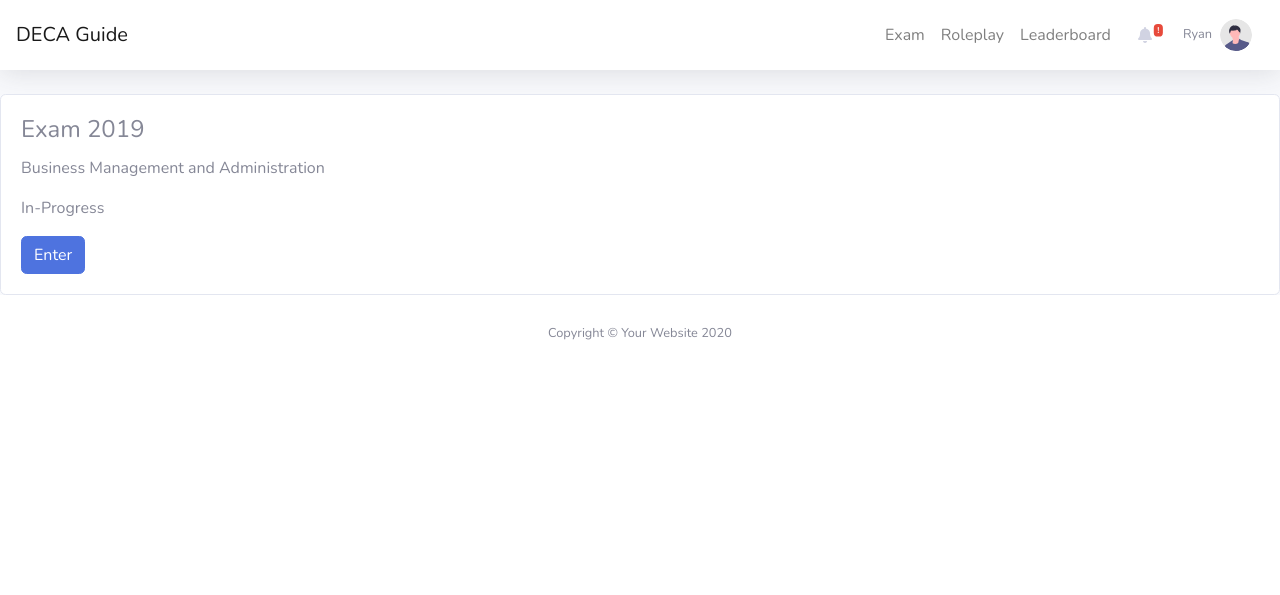
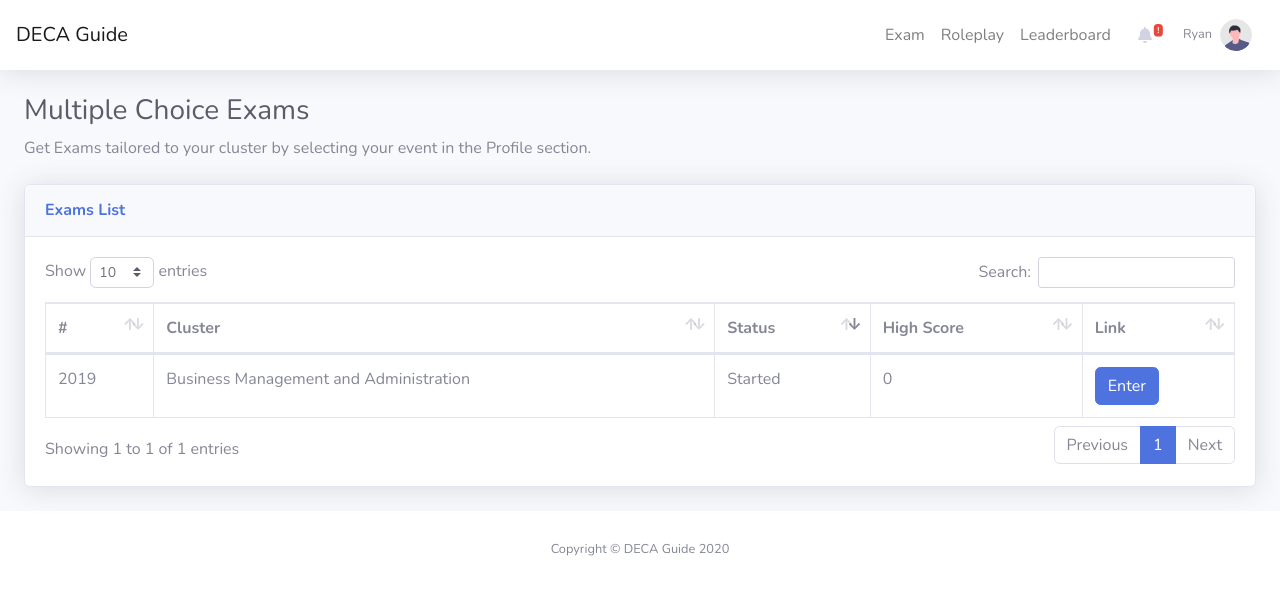
Before and after one commit to RyanLin11/DECA, a Django app: page /exam/ in a window 1280 px wide. Shown: the top 595 px of the page. Run offline with Django 3.2, Linux system fonts and the light colour scheme; a user stored in the database is signed in; data comes from the database, SQL or seed files in the repository; both versions use the stored data as it was after the commit; some libraries are stand-ins or nearby versions.

Commit message:
Exam, Roleplay, and Leaderboard are now in datatable format.

```diff
--- a/accounts/templates/accounts/index.html
+++ b/accounts/templates/accounts/index.html
@@ -59,7 +59,7 @@
                         <div class="col mr-2">
                             <div class="text-xs font-weight-bold text-success text-uppercase mb-1">
                                 Points</div>
-                            <div class="h5 mb-0 font-weight-bold text-gray-800">0</div>
+                            <div class="h5 mb-0 font-weight-bold text-gray-800">{{points}}</div>
                         </div>
                         <div class="col-auto">
                             <i class="fas fa-dollar-sign fa-2x text-gray-300"></i>
--- a/accounts/templates/base.html
+++ b/accounts/templates/base.html
@@ -23,6 +23,8 @@
 
     <!-- Custom styles for this template-->
     <link href="{% static 'accounts/css/sb-admin-2.min.css' %}" rel="stylesheet">
+    <link href="{% static 'accounts/vendor/datatables/dataTables.bootstrap4.min.css' %}" rel="stylesheet">
+
 </head>
 <body id="page-top">
 
@@ -128,7 +130,7 @@
             <footer class="sticky-footer bg-white">
                 <div class="container my-auto">
                     <div class="copyright text-center my-auto">
-                        <span>Copyright &copy; Your Website 2020</span>
+                        <span>Copyright &copy; DECA Guide 2020</span>
                     </div>
                 </div>
             </footer>
@@ -174,6 +176,10 @@
 
     <!-- Page level plugins -->
     <script src="{% static 'accounts/vendor/chart.js/Chart.min.js' %}"></script>
+
+    <script src="{% static 'accounts/vendor/datatables/jquery.dataTables.min.js' %}"></script>
+    <script src="{% static 'accounts/vendor/datatables/dataTables.bootstrap4.min.js' %}"></script>
+    <script src="{% static 'accounts/js/demo/datatables-demo.js' %}"></script>
     {% block script %}
     {% endblock %}
 </body>
--- a/quiz/templates/quiz/exam.html
+++ b/quiz/templates/quiz/exam.html
@@ -17,6 +17,6 @@
             </div>
         </div>
     {% endfor %}
-    <input type="submit" value="Submit">
+    <input type="submit" class="btn btn-primary" value="Save Progress">
 </form>
 {% endblock %}
--- a/quiz/templates/quiz/index.html
+++ b/quiz/templates/quiz/index.html
@@ -1,17 +1,66 @@
-{% extends "base.html" %}
+{% extends 'base.html' %}
+
+{% block title %}
+    Exams
+{% endblock %}
+
 {% block content %}
-    {% for exam, userexam in exams.items %}
-        <div class="card">
-            <div class="card-body">
-                <h4 class="card-title">Exam {{exam.exam_number}}</h4>
-                <p class="card-text">{{exam.exam_cluster.title}}</p>
-                {% if userexam.is_finished %}
-                    <p class="card-text">Score: {{userexam.score}}</p>
-                {% else %}
-                    <p class="card-text">In-Progress</p>
-                {% endif %}
-                <a href="{% url 'quiz:exam' num=exam.exam_number %}" class="btn btn-primary">Enter</a>
+<!-- Begin Page Content -->
+<div class="container-fluid">
+
+    <!-- Page Heading -->
+    <h1 class="h3 mb-2 text-gray-800">Multiple Choice Exams</h1>
+    <p class="mb-4">Get Exams tailored to your cluster by selecting your event in the Profile section.</p>
+
+    <!-- DataTales Example -->
+    <div class="card shadow mb-4">
+        <div class="card-header py-3">
+            <h6 class="m-0 font-weight-bold text-primary">Exams List</h6>
+        </div>
+        <div class="card-body">
+            <div class="table-responsive">
+                <table class="table table-bordered" id="exam_list" width="100%" cellspacing="0">
+                    <thead>
+                        <tr>
+                            <th>#</th>
+                            <th>Cluster</th>
+                            <th>Status</th>
+                            <th>High Score</th>
+                            <th>Link</th>
+                        </tr>
+                    </thead>
+                    <tbody>
+                        {% for exam, user_exam in exams.items %}
+                            <tr>
+                                <td>{{exam.exam_number}}</td>
+                                <td>{{exam.exam_cluster}}</td>
+                                {% if user_exam is None %}
+                                    <td>Not Started</td>
+                                {% elif user_exam.is_finished %}
+                                    <td>Finished</td>
+                                {% else %}
+                                    <td>Started</td>
+                                {% endif %}
+                                <td>{{user_exam.score}}</td>
+                                <td><a href="{% url 'quiz:exam' num=exam.exam_number %}" class="btn btn-primary">Enter</a></td>
+                            </tr>
+                        {% endfor %}
+                    </tbody>
+                </table>
             </div>
         </div>
-    {% endfor %}
+    </div>
+
+</div>
+<!-- /.container-fluid -->
 {% endblock %}
+
+{% block script %}
+<script>
+    $(document).ready(function(){
+        $('#exam_list').DataTable({
+            "order":[[2,"desc"]]
+        });
+    });
+</script>
+{% endblock %}
```
Also changed, not shown: accounts/views.py (+19 -1 lines), leaderboard/templates/leaderboard/index.html (+41 -5 lines), leaderboard/views.py (+24 -1 lines), roleplay/templates/roleplay/index.html (+50 -6 lines), accounts/static/accounts/js/sb-admin-2.js (line endings or trailing spaces), db.sqlite3.
